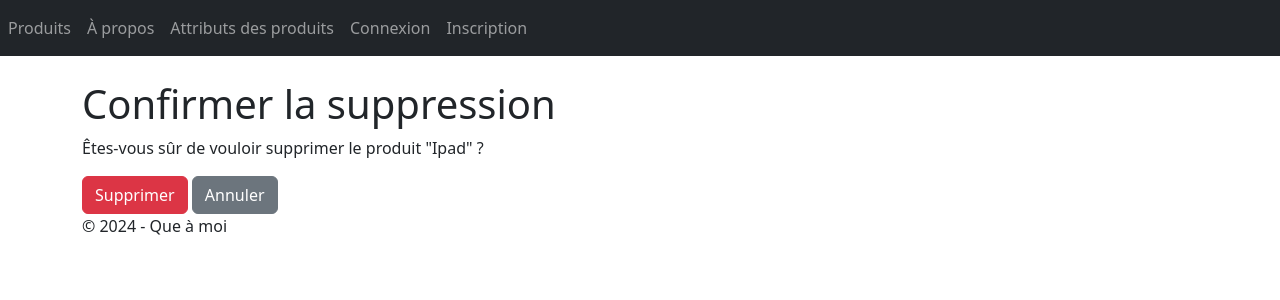
After one commit to Yannis-barache/django, a Django app: page /lesProduits/product/2/delete/ in a window 1280 px wide. The commit adds this page. Shown: the top 300 px of the page. Run offline with Django 5.2, Linux system fonts and the light colour scheme; data comes from the database, SQL or seed files in the repository; both versions use the stored data as it was after the commit; some libraries are stand-ins or nearby versions.

Commit message:
ajout de la vue de suppression

```diff
--- a/firsttuto/LesProduits/urls.py
+++ b/firsttuto/LesProduits/urls.py
@@ -15,6 +15,7 @@ urlpatterns = [
     #path("product/add/",views.ProductCreate, name="product-add"),
     path("product/add/",views.ProductCreateView.as_view(), name="product-add"),
     path("product/<pk>/update/",views.ProductUpdateView.as_view(), name="product-update"),
+    path("product/<pk>/delete/", views.ProductDeleteView.as_view(), name="product-delete"),
 
 
 
--- a/firsttuto/LesProduits/views.py
+++ b/firsttuto/LesProduits/views.py
@@ -6,6 +6,7 @@ from django.contrib.auth.views import LoginView
 from django.forms import BaseModelForm
 from django.http import HttpResponse
 from django.shortcuts import render, redirect
+from django.urls import reverse_lazy
 from django.views.generic import *
 
 from firsttuto.LesProduits.forms import ProductForm
@@ -123,3 +124,8 @@ class ProductUpdateView(UpdateView):
     def form_valid(self, form: BaseModelForm) -> HttpResponse:
         product = form.save()
         return redirect('detail_produit', product.id)
+
+class ProductDeleteView(DeleteView):
+    model = Product
+    template_name = 'delete_product.html'
+    success_url = reverse_lazy('Tous les produits')
--- /dev/null
+++ b/templates/delete_product.html
@@ -0,0 +1,10 @@
+{% extends 'base.html' %}
+{% block content %}
+    <h1>Confirmer la suppression</h1>
+    <p>Êtes-vous sûr de vouloir supprimer le produit "{{ product.name }}" ?</p>
+    <form method="post">
+        {% csrf_token %}
+        <button type="submit" class="btn btn-danger">Supprimer</button>
+        <a href="{% url 'detail_produit' product.id %}" class="btn btn-secondary">Annuler</a>
+    </form>
+{% endblock %}
--- a/templates/detail_produit.html
+++ b/templates/detail_produit.html
@@ -16,5 +16,8 @@
         <span id="price">{{product.status}}</span>
     </div>
     <a href="{%  url 'product-update' product.id %}">Modifier</a>
+    <a href="{%  url 'product-delete' product.id %}">Supprimer</a>
+    <br>
+
     <a href="{% url 'Tous les produits' %}">Retour à la liste des produits</a>
 {% endblock %}
```
Also changed, not shown: db.sqlite3.
